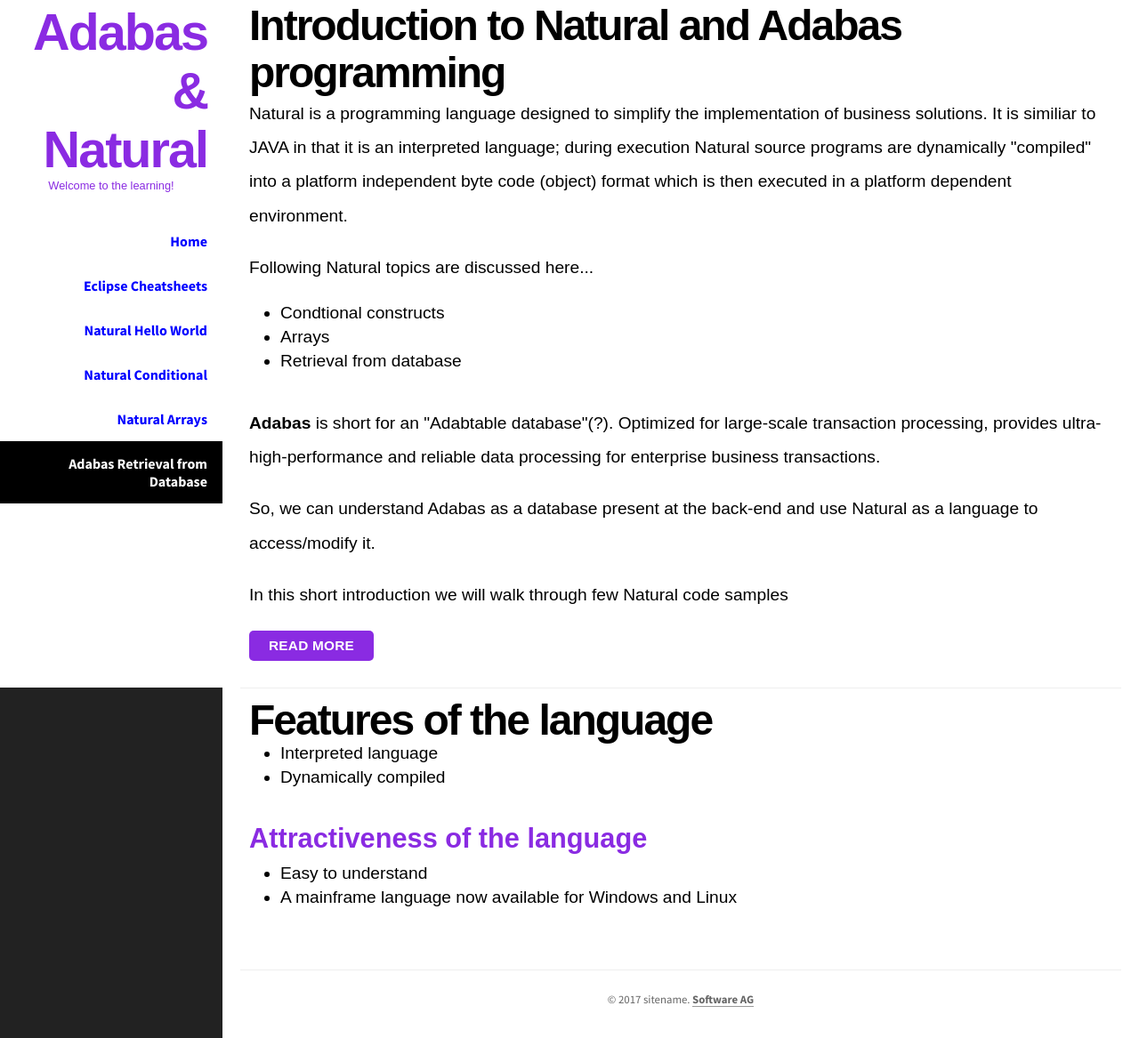
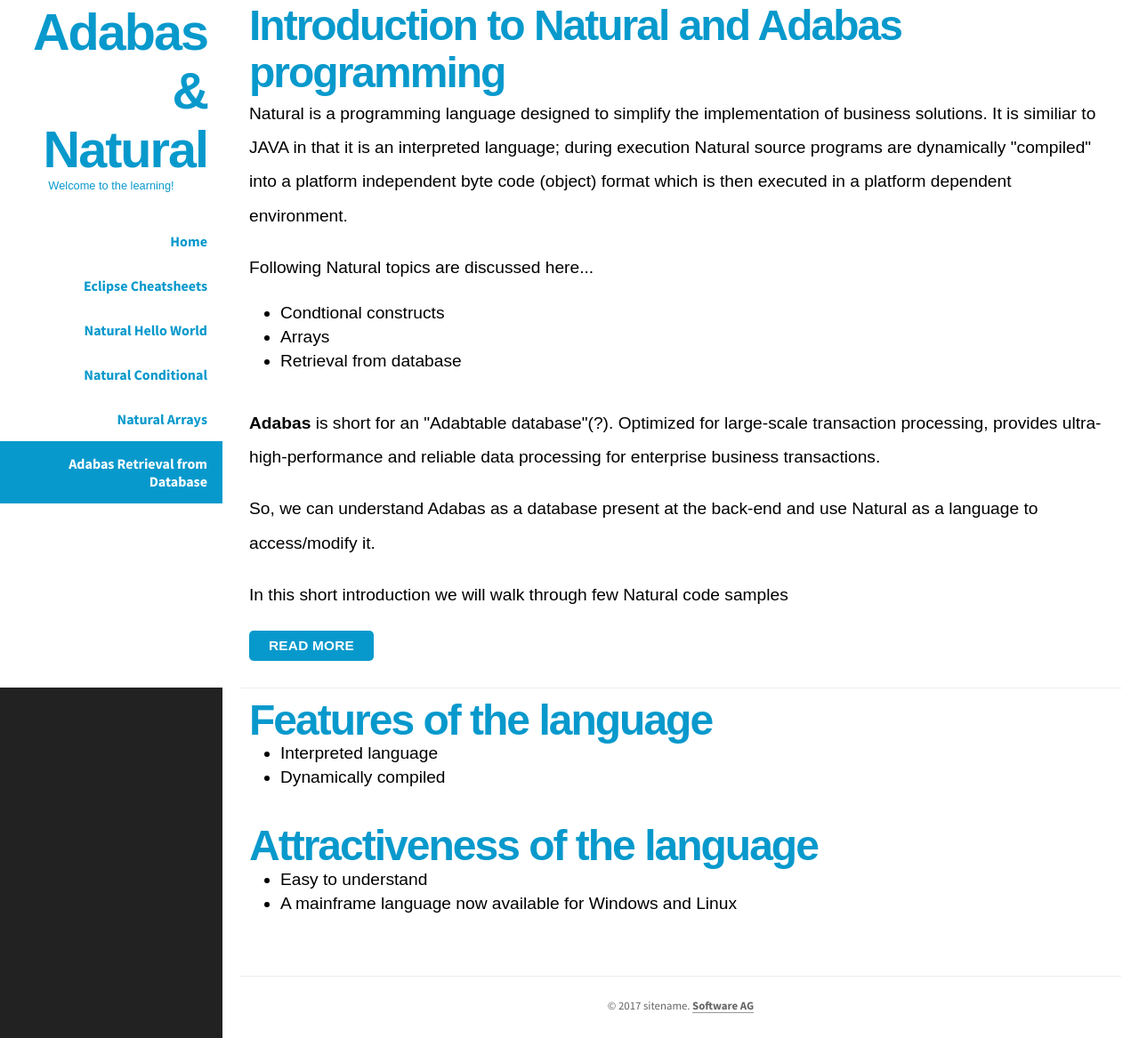
Before and after one commit to SoftwareAG/adabas-natural-education-package, a plain HTML site: page HTMLs/retrieval.html in a window 1280 px wide. Shown: the part 27-1194 px from the top of the page at 89% size. Drawn offline with Linux system fonts and the light colour scheme.

Commit message:
Made changes in css
Made changes in css

```diff
--- a/HTMLs/retrieval.html
+++ b/HTMLs/retrieval.html
@@ -47,7 +47,7 @@
 						<li>Interpreted language</li>
 						<li>Dynamically compiled</li>
 					</ul>
-					<h3>Attractiveness of the language</h3>
+					<h2>Attractiveness of the language</h2>
 					<ul>
 						<li>Easy to understand</li>
 						<li>A mainframe language now available for Windows and Linux</li>
--- a/HTMLs/styles.css
+++ b/HTMLs/styles.css
@@ -65,6 +65,7 @@
 }
 a.button {
     background-color: #8a2be2;
+	background-color:#0899CC;
     border-radius: 5px;
     color: white;
     display: inline-block;
@@ -83,6 +84,7 @@
 a.button:hover {
 	background-color: white;
 	color: #8a2be2;
+	color:#0899CC;
 }
 
 a.button-reversed:hover {
@@ -125,8 +127,6 @@
     letter-spacing: 0.25px;
     text-decoration: none;
     text-transform: uppercase;
-
-
 }
 h1 {
 	font-size:2.4em;
@@ -142,6 +142,7 @@
 }
 h3 {
 	color:#8a2be2;
+	color:#0899CC;
 	font-size:1.6em;
 	padding-bottom:10px;
 }
@@ -192,6 +193,7 @@
 header h1 a:hover,
 header h1 a:visited {
 	color: #8a2be2;
+	color:#0899CC;
 	font-size: 1.5em;
 	text-decoration: none;
 	letter-spacing:-2px;
@@ -199,6 +201,7 @@
 
 header h2 {
 	color:#8a2be2;
+	color:#0899CC;
 	text-align: center;
 	font-size: 0.8em;
 	font-weight: normal;
@@ -248,16 +251,18 @@
 nav#mainnav li.selected-item a:hover {
 	color:white;
 	font-weight:bold;
-	background: black;
+	background:#0899CC;
 }
 nav#mainnav li a:hover {
 	background:black;
+	background:#0899CC;
 	color:white;
 	text-decoration:none;
 }
 nav#mainnav li a {
 	color: #f0f0f0;
 	color:blue;
+	color:#0899CC;
 	display: block;
 	padding: 15px 17px;
 	text-align: right;
@@ -277,6 +282,7 @@
  }
 
 article h2 {
+	color:#0899CC;
     padding-bottom: 0;
 	line-height: 1.1em;
 	letter-spacing: -2px;
```
Also changed, not shown: HTMLs/index.html (line endings or trailing spaces), 1 other file.
